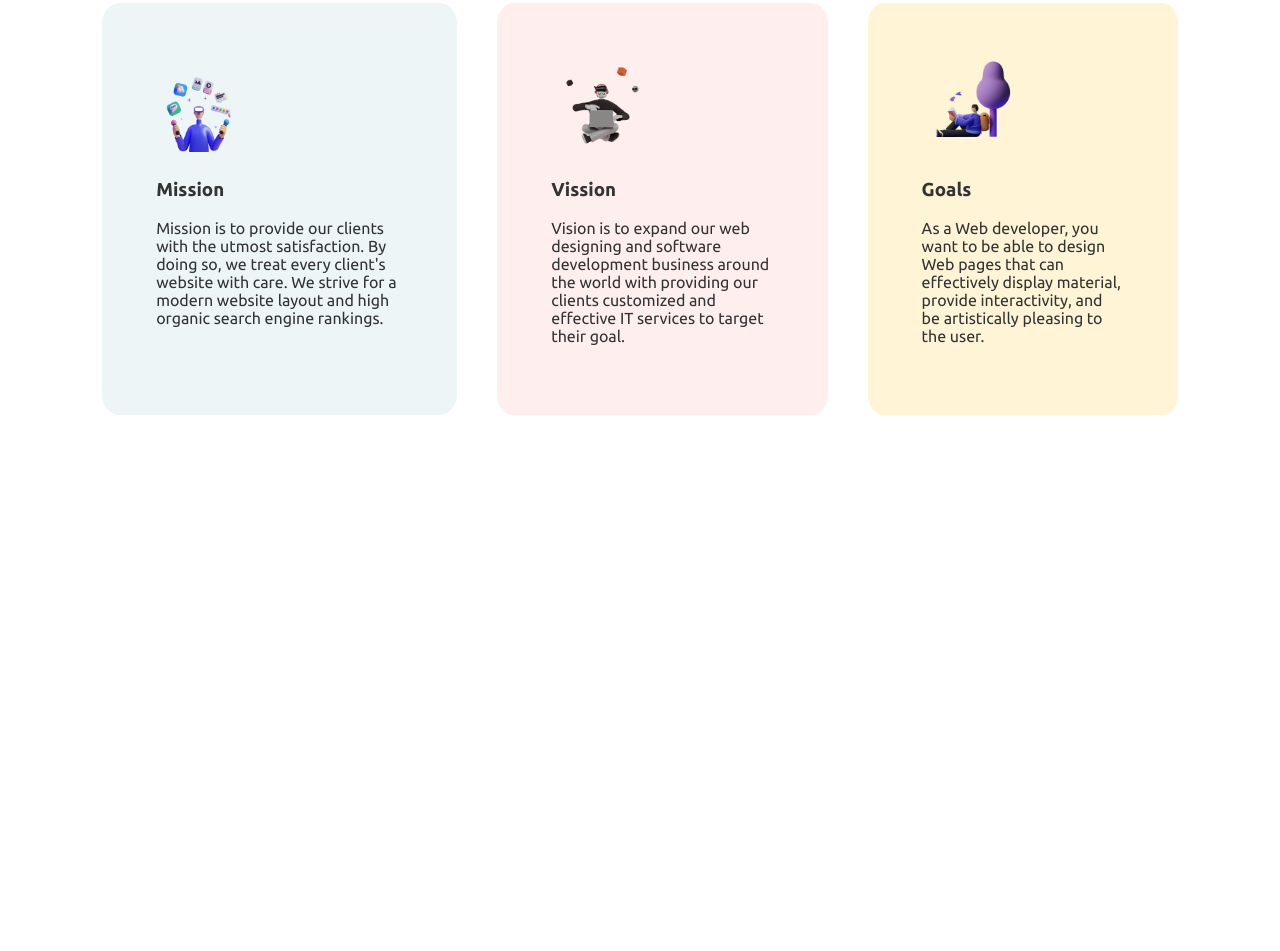
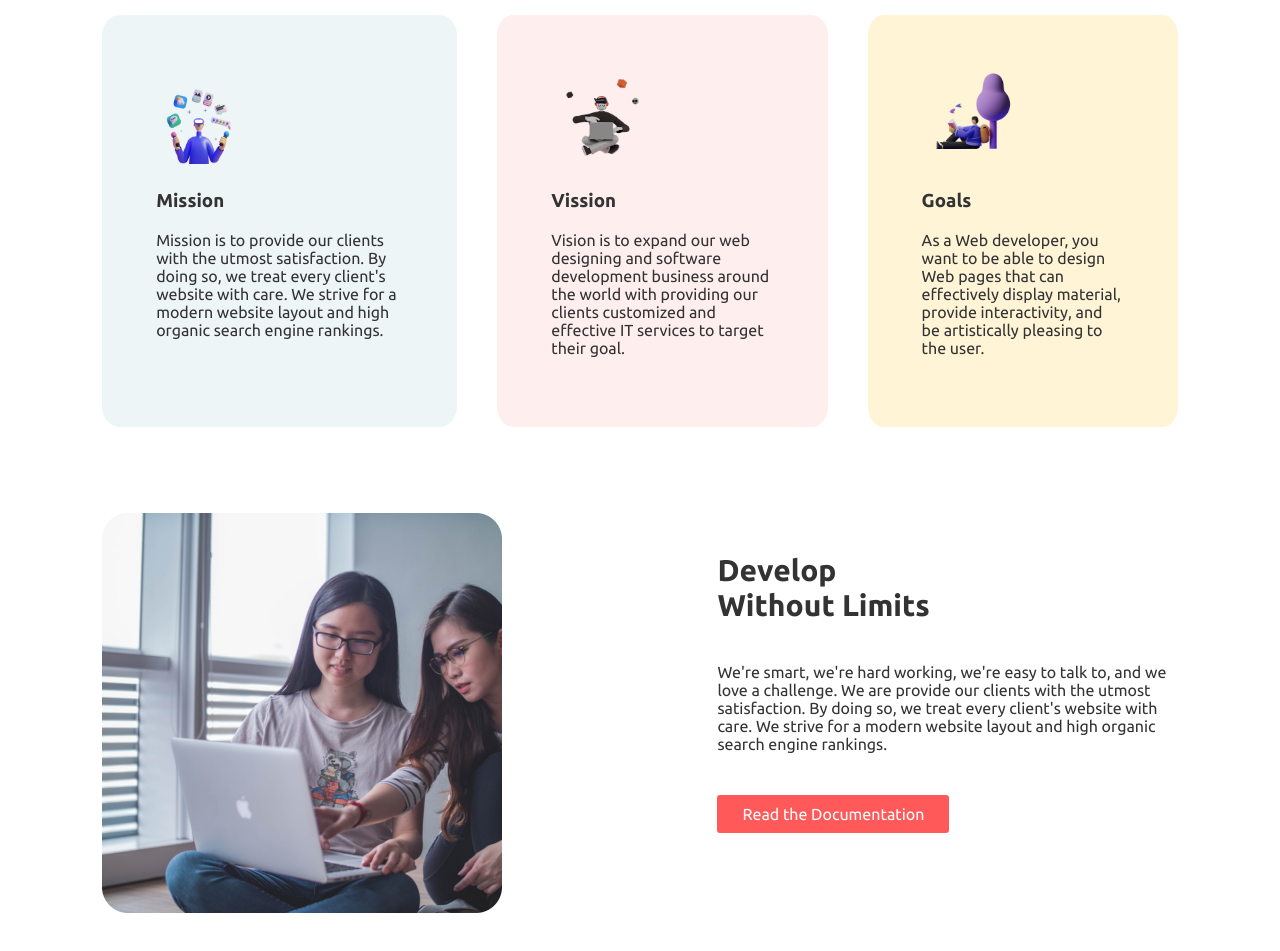
Before and after one commit to theprosanto/my-first-assignment, a plain HTML site: page index.html in a window 1280 px wide. Shown: the part 743-1694 px from the top of the page. Before the commit the page ends 1261 px from the top, so only its background shows below. Drawn offline with Linux system fonts and the light colour scheme.

Commit message:
third section done

```diff
--- a/index.html
+++ b/index.html
@@ -41,6 +41,15 @@
             <p>As a Web developer, you want to be able to design Web pages that can effectively display material, provide interactivity, and be artistically pleasing to the user. </p>
         </div>
     </section>
-
+    <section class="section-flex">
+        <div>
+            <img src="images/pictures/coding.png" alt="" width="400px" height="400px">
+        </div>
+        <div class="third-section-bio">
+            <h4>Develop <br> Without Limits</h4>
+            <p>We're smart, we're hard working, we're easy to talk to, and we love a challenge. We are provide our clients with the utmost satisfaction. By doing so, we treat every client's website with care. We strive for a modern website layout and high organic search engine rankings.</p><br><br>
+            <a class="all-button" href="#">Read the Documentation</a>
+        </div>
+    </section>
 </body>
 </html>
--- a/style.css
+++ b/style.css
@@ -5,6 +5,7 @@ body{
 }
 .section-flex{
     display: flex;
+    margin-bottom: 8%;
 }
 
 .color-orange{
@@ -20,6 +21,9 @@ body{
 .my-bio{
     padding-right: 20%;
 }
+.third-section-bio{
+    padding-left: 20%;
+}
 h1{
     font-size: 55px;
     padding-left: 20px;
@@ -28,10 +32,14 @@ h1{
 h2{
     text-align: center;
     font-size: 40px;
-    margin-top: 5%;
-    margin-bottom: 5%;
+
     font-weight: 700;
 }
+h4{
+    font-size: 30px;
+    font-weight: 700;
+}
+
 #left-border{
     border-left: 5px solid #ff5959;
 }
```
